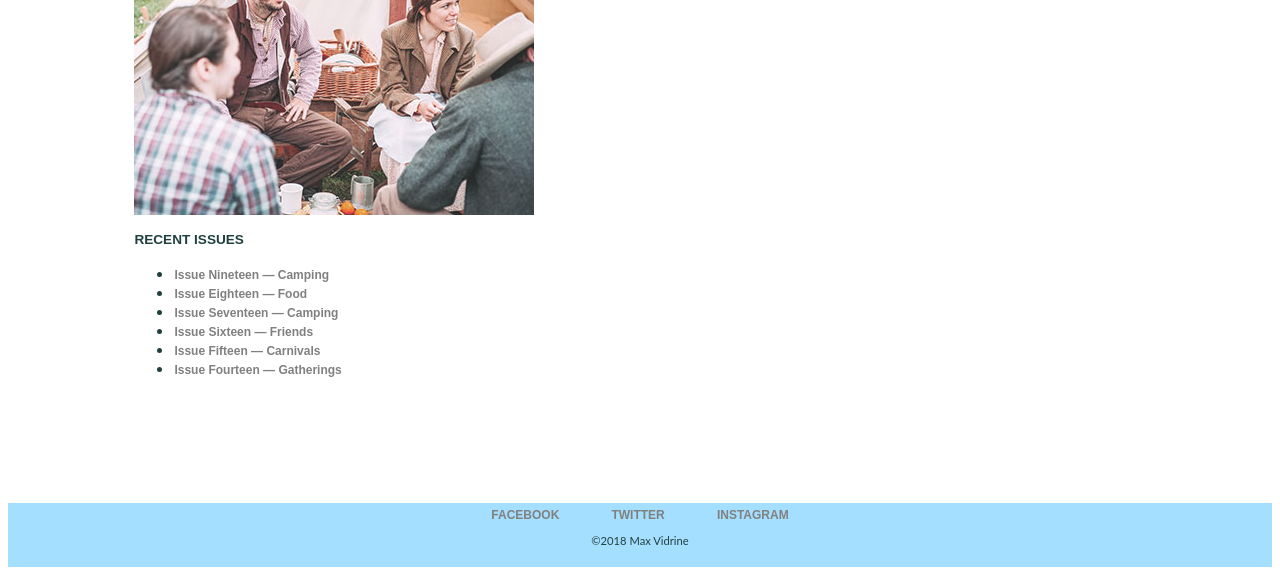
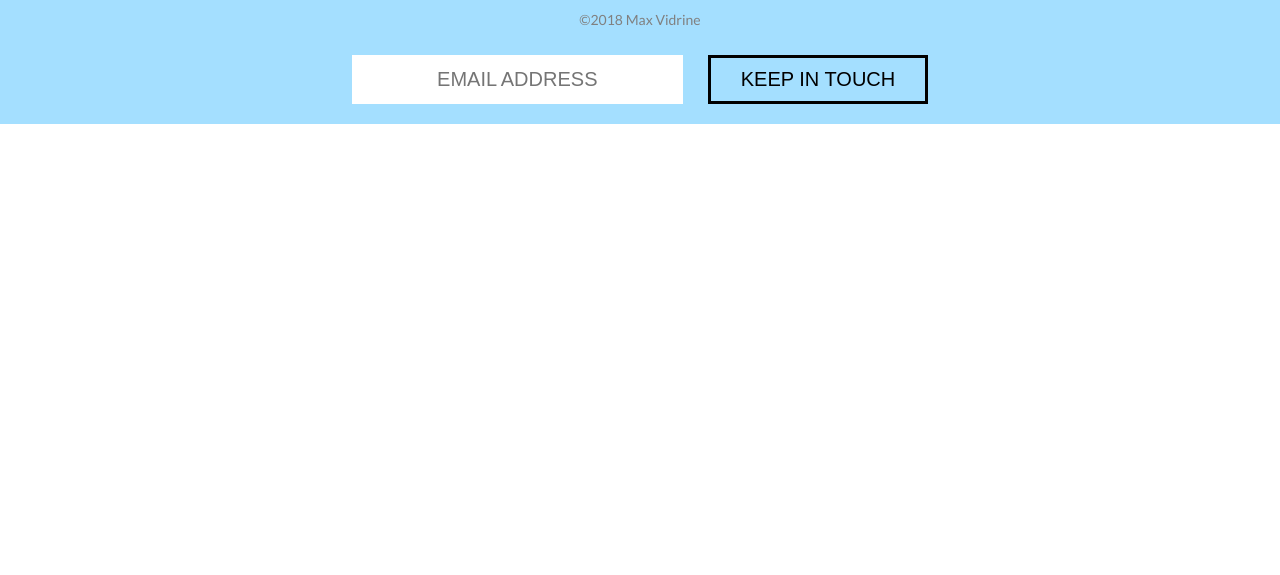
Before and after one commit to maxvidrine/monument-project, a plain HTML site: page index.html in a window 1280 px wide. Shown: the part 2058-2633 px from the top of the page. After the commit the page ends 2182 px from the top, so only its background shows below. Drawn offline with Linux system fonts and the light colour scheme; a script that the page names is missing; a web font is replaced by a local one.

Commit message:
finished work on part 2

```diff
--- a/index.html
+++ b/index.html
@@ -1,25 +1,27 @@
+
 <!DOCTYPE html>
 <html>
 <head>
     <meta charset="utf-8" />
     <title>Monument</title>
-    <meta name="viewport" content="width=device-width">
-    <link rel="stylesheet" href="https://fonts.googleapis.com/ss?family=Lato:400|Raleway:600">
+    <meta name="viewport" content="width=device-width, initial-scale=1">
+  	<link href="https://fonts.googleapis.com/css?family=Lato" rel="stylesheet">
+  	<link href="https://fonts.googleapis.com/css?family=Raleway:600" rel="stylesheet">
+  	<link rel="stylesheet" href="https://use.fontawesome.com/releases/v5.0.12/css/all.css" integrity="sha384-G0fIWCsCzJIMAVNQPfjH08cyYaUtMwjJwqiRKxxE/rx96Uroj1BtIQ6MLJuheaO9" crossorigin="anonymous">
     <link rel="stylesheet" type="text/css" media="screen" href="main.css" />
     <script src="main.js" defer></script>
 </head>
 <body>
+	<header>
 		<nav class="row">
 			<a href="#">About</a>
 			<a href="#">Gallery</a>
 			<a href="#">Blog</a>
 			<a href="#">Contact</a>
 		</nav>
-		<header>
-			<img src="images/blog_header_bg.jpg" alt="Hero Image" id="hero" />
-			<h1>M o n u m e n t</h1>
-		</header>
-	<div id="notfooter">
+			<h1>Monument</h1>
+	</header>
+	<main>
 		<article>
 			<h3>11/23/2016</h3>
 			<h2>A Visual Guide to the Southwest</h2>
@@ -43,13 +45,17 @@
 				<li><a href="#">Issue Fourteen &mdash; Gatherings</a></li>
 			</ul>
 		</aside>
-	</div>
+	</main>
 	<footer>
 		<nav>
-			<a href="#">Facebook</a>
-			<a href="#">Twitter</a>
-			<a href="#">Instagram</a>
+			<a href="#"><i class="fab fa-facebook-square"></i></a>
+			<a href="#"><i class="fab fa-twitter"></i></a>
+			<a href="#"><i class="fab fa-instagram"></i></a>
 		</nav>
 		<p>&copy;2018 Max Vidrine</p>
+		<form>
+			<input type="text" placeholder="Email Address">
+			<input type="submit" value="Keep in Touch">
+		</form>
 </body>
 </html>
--- a/main.css
+++ b/main.css
@@ -1,27 +1,72 @@
+* {
+	margin: 0;
+	padding: 0;
+	font-size: 20px;
+}
+
 body {
 	background-color: #white;
 	color: #204040;
-	font-family: Lato, sans-serif;
-	font-weight: 400;
+	font-family: 'Raleway', comic-sans;
+	font-weight: 600;
 }
 
-#notfooter {
-	margin: 10%;
-	max-width: 80%;
+a:hover {
+	color: #A4DFFF;
 }
 
-img {
+
+header nav a {
+	margin: 2em;
+}
+
+header nav {
+	padding: 1em;
+}
+
+header {
+}
+
+h1 {
+	font-size: 2em;
+	letter-spacing: .6em;
+	padding: 4em;
+	color: white;
+	background-image: url("images/blog_header_bg.jpg");
+	background-repeat: no-repeat;
+	background-position: top center;
+	background-attachment: fixed;
+}
+
+h2 {
+	margin: 1em 0 2em;
+}
+
+main {
+	margin: 0%;
+	width: 100%;
+	display: flex;
+	flex-direction: row;
+	justify-content: space-around;
+	align-content: center;
+}
+
+article {
+	width: 75%;
+	padding: 4%;
+}
+
+aside {
+	width: 25%;
+	padding: 2%;
+}
+
+main img {
 	max-width: 100%;
 }
 
-h1, h2, h3, nav a {
+h1, h2, h3, header nav a {
 	text-transform: uppercase;
-	font-family: Raleway, sans-serif;
-	font-weight: 600;
-}
-
-nav a {
-	margin: 2em;
 }
 
 a {
@@ -31,45 +76,66 @@ a {
 	text-decoration: none;
 }
 
-#hero {
-	z-index: -1;
-	position: relative;
-}
-
-h1 {
-	font-size: 2em;
-	position: absolute;
-	top: 3.2em;
-	left: 10.2em;
-	color: white;
-}
-
-nav, a, h1 {
+header nav, a, h1 {
 	text-align: center;
 }
 
 li a {
-	font-family: Raleway, sans-serif;
-	font-weight: 600;
+
 	color: gray;
 }
 
 h2 {
 	font-size: 1em;
+	padding-bottom: 1em;
 }
 
 h3 {
 	font-size: .85em;
+	padding-bottom: 1em;
 }
 
 p {
 	font-size: .7em;
+	color: gray;
+	font-family: 'Lato', comic-sans;
+	font-weight: 400;
+	line-height: 1.618em;
+	padding: 1em 0 1em;
+}
+
+input {
+	text-align: center;
+	text-transform: uppercase;
+	margin: .5em;
+	margin-bottom: 1em;
+    padding: .5em 1.5em;
+    text-decoration: none;
+    display: inline-block;
+}
+
+input[type=text] {
+    border: 3px solid white;
+}
+
+input[type=submit] {
+	background-color: #A4DFFF;
+    border: none;
+    border: 3px solid black;
 }
 
 footer {
 	width: 100%;
 	background-color: #A4DFFF;
-	height: 3em;
 	text-align: center;
-	padding-bottom: 1em;
 }
+
+footer nav a {
+	font-size: 3em;
+	margin: 1em;
+	color: #204040;
+}
+
+footer nav a:hover {
+	color: white;
+}
```
